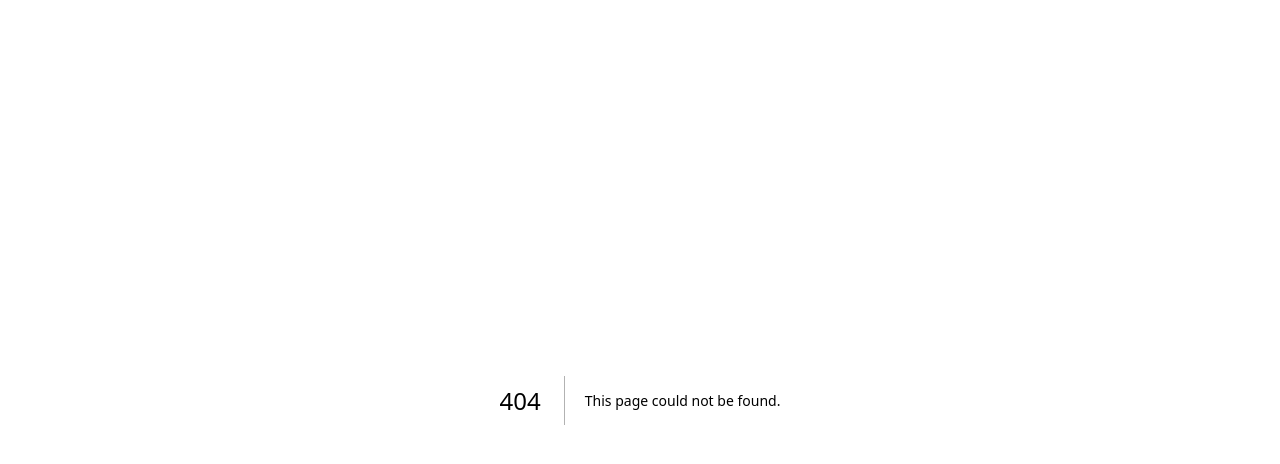
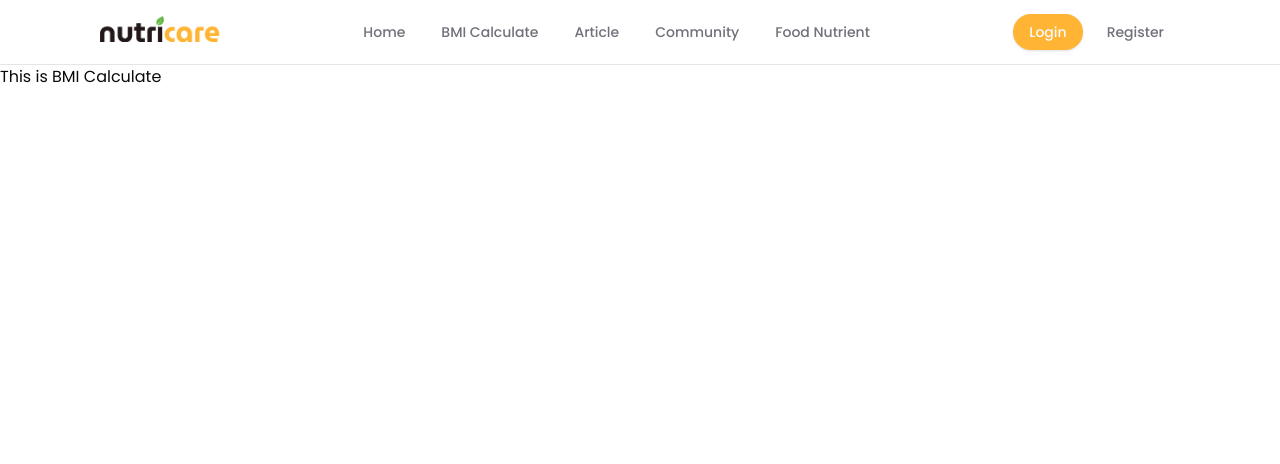
Before and after one commit to bersianturi/nutricare-v2, a Next.js app: page /bmi-calculate in a window 1280 px wide. Before the commit this address had no page. Shown: the top 464 px of the page. Built offline with nearby package versions, Linux system fonts and the light colour scheme.

Commit message:
create bmi calculate page

```diff
--- /dev/null
+++ b/app/(root)/(route)/bmi-calculate/page.tsx
@@ -0,0 +1,3 @@
+export default function BMICalculatePage() {
+  return <div>This is BMI Calculate</div>;
+}
```
